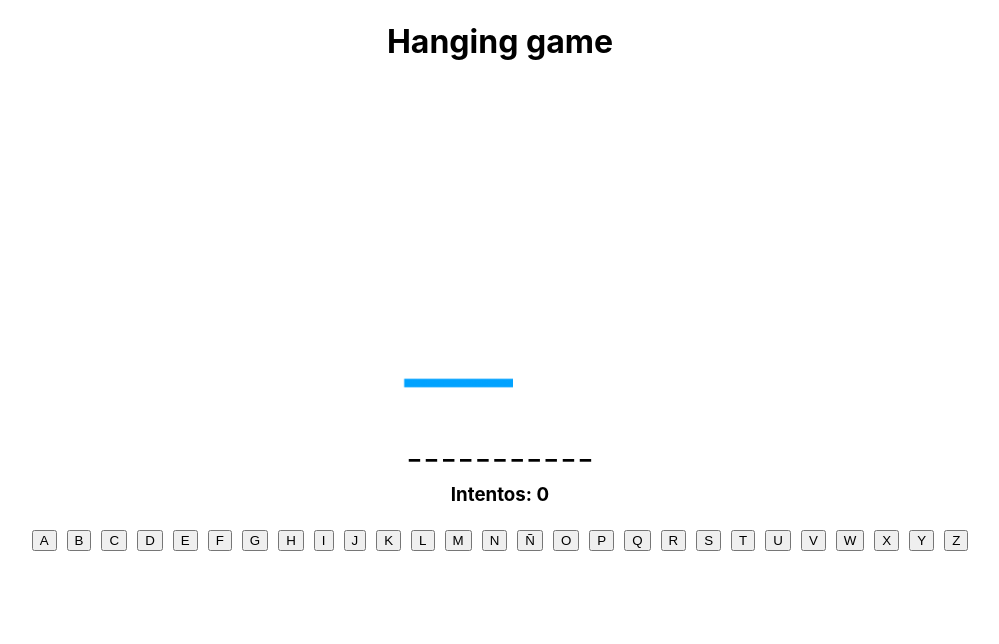
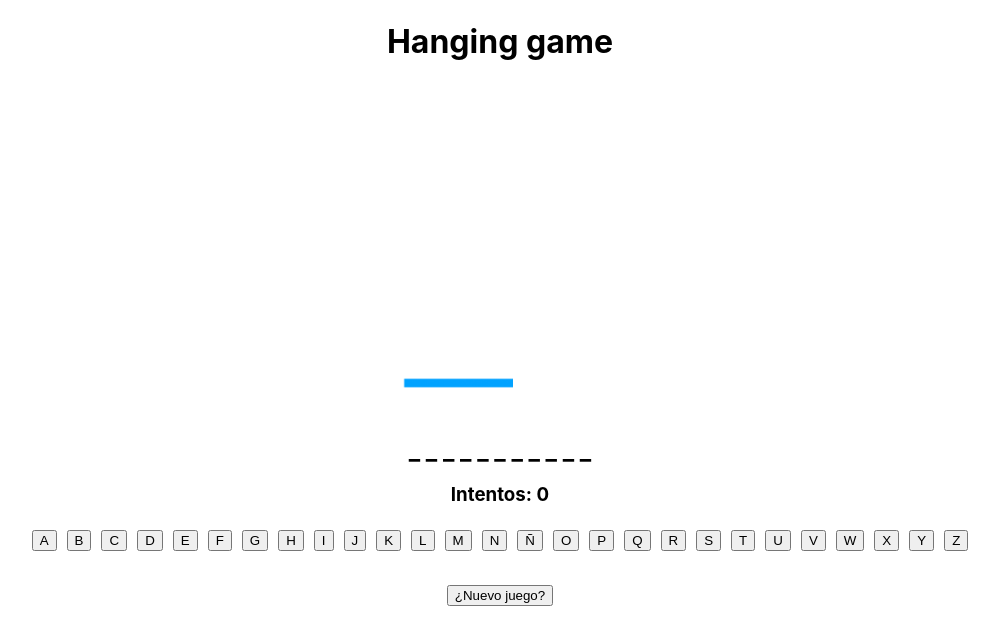
Before and after one commit to csswoman/hanging-game, a React (Vite) app: page / in a window 1280 px wide. Shown: the top 644 px of the page, without its empty margins (140-1139 px from the left). Built offline with nearby package versions, Linux system fonts and the light colour scheme.

Commit message:
ADD: botón para reiniciar el juego

```diff
--- a/src/App.tsx
+++ b/src/App.tsx
@@ -6,7 +6,7 @@ import './App.css'
 
 function App() {
 
-  const [ word ]= useState( getRandomWord() );
+  const [ word, setWord ]= useState( getRandomWord() );
   const [ hiddenWord, setHiddenWord ] = useState( '_ '.repeat( word.length ) );
   const [ attemtps, setAttempts ] = useState(0);
   const [ lose, setLose ] = useState ( false );
@@ -48,6 +48,15 @@ function App() {
     setHiddenWord( hiddenWordArray.join(' ') );
   }
 
+  const newGame = () => {
+    const newWord = getRandomWord();
+
+    setWord ( newWord );
+    setHiddenWord ( '_ '.repeat( newWord.length ) );
+    setLose ( false );
+    setWon ( false );
+  }
+
   return (
     <div className="App">
       <h1>Hanging game</h1>
@@ -79,6 +88,11 @@ function App() {
               </button>
           ))
         }
+
+        <br />
+        <br />
+
+        <button onClick={ newGame }> ¿Nuevo juego? </button>
     </div>
   )
 }
```
